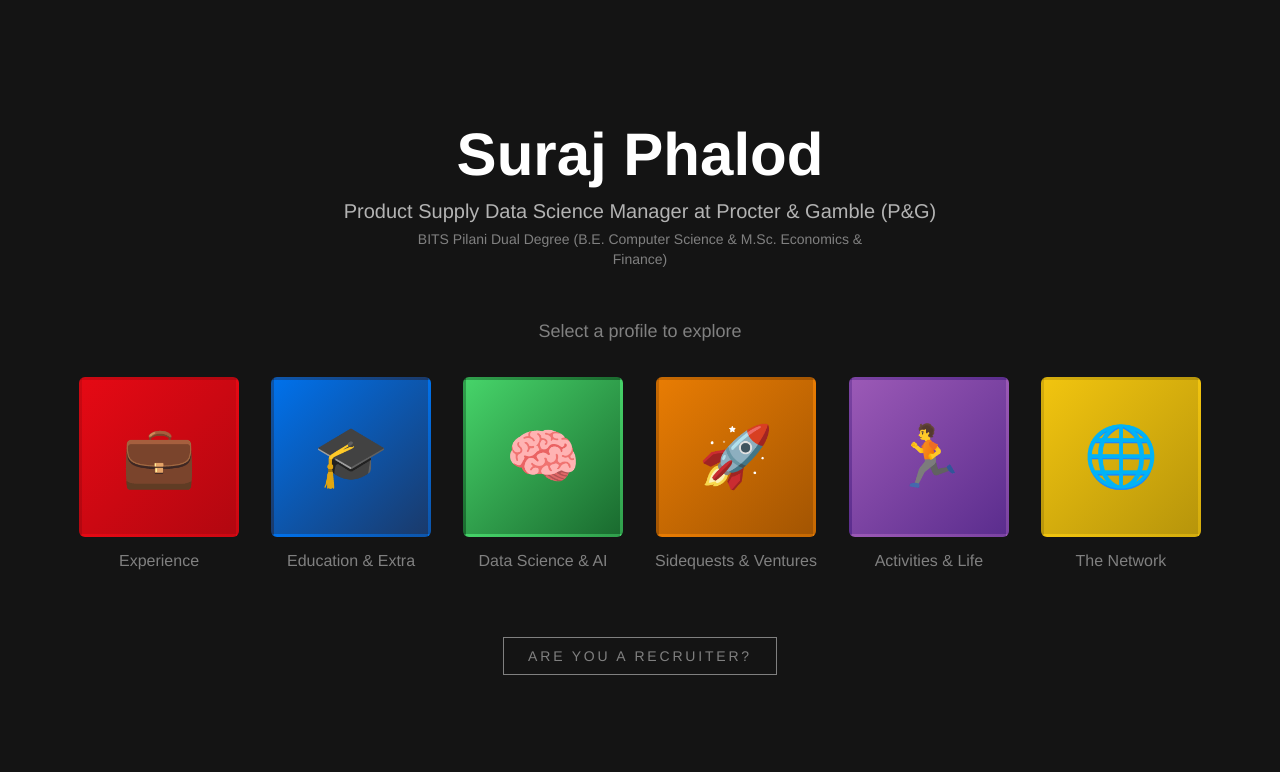
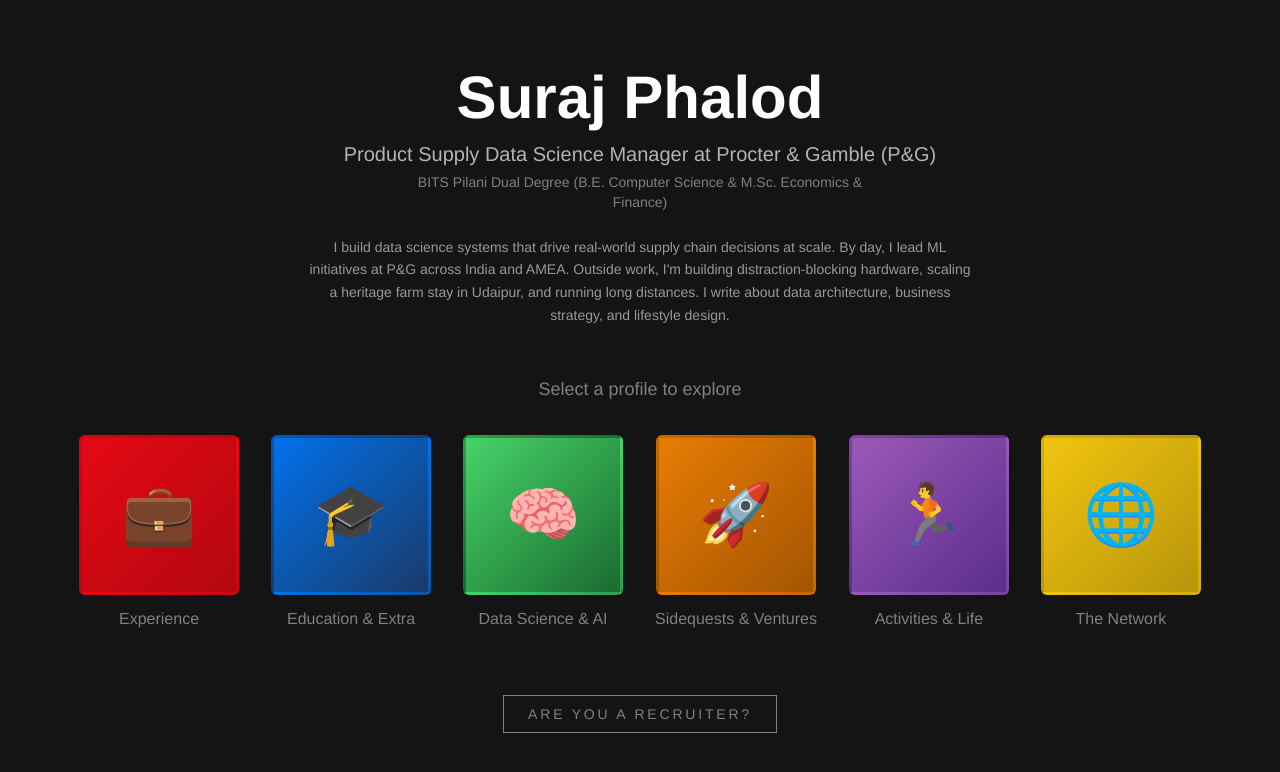
Before and after one commit to surpha/suraj-portfolio, a Next.js app: page / in a window 1280 px wide. Shown: the top 772 px of the page. Built offline with nearby package versions, Linux system fonts and the light colour scheme.

Commit message:
feat: add about me description to landing page

```diff
--- a/src/components/DomainSelector.tsx
+++ b/src/components/DomainSelector.tsx
@@ -46,6 +46,14 @@
           <p className="mt-1 max-w-md text-sm text-[#808080]">
             {personal.education}
           </p>
+          <motion.p
+            initial={{ opacity: 0, y: 20 }}
+            animate={{ opacity: 1, y: 0 }}
+            transition={{ delay: 0.3, duration: 0.6 }}
+            className="mt-6 max-w-2xl text-sm leading-relaxed text-[#999]"
+          >
+            {personal.about}
+          </motion.p>
         </motion.div>
 
         {/* Section label */}
--- a/src/data/configuration.json
+++ b/src/data/configuration.json
@@ -4,6 +4,7 @@
     "headline": "Product Supply Data Science Manager",
     "company": "Procter & Gamble (P&G)",
     "education": "BITS Pilani Dual Degree (B.E. Computer Science & M.Sc. Economics & Finance)",
+    "about": "I build data science systems that drive real-world supply chain decisions at scale. By day, I lead ML initiatives at P&G across India and AMEA. Outside work, I'm building distraction-blocking hardware, scaling a heritage farm stay in Udaipur, and running long distances. I write about data architecture, business strategy, and lifestyle design.",
     "resumeUrl": "/docs/Suraj_Phalod_Resume.pdf"
   },
   "domains": {
--- a/src/types/index.ts
+++ b/src/types/index.ts
@@ -3,6 +3,7 @@
   headline: string;
   company: string;
   education: string;
+  about: string;
   resumeUrl: string;
 }
 
```
